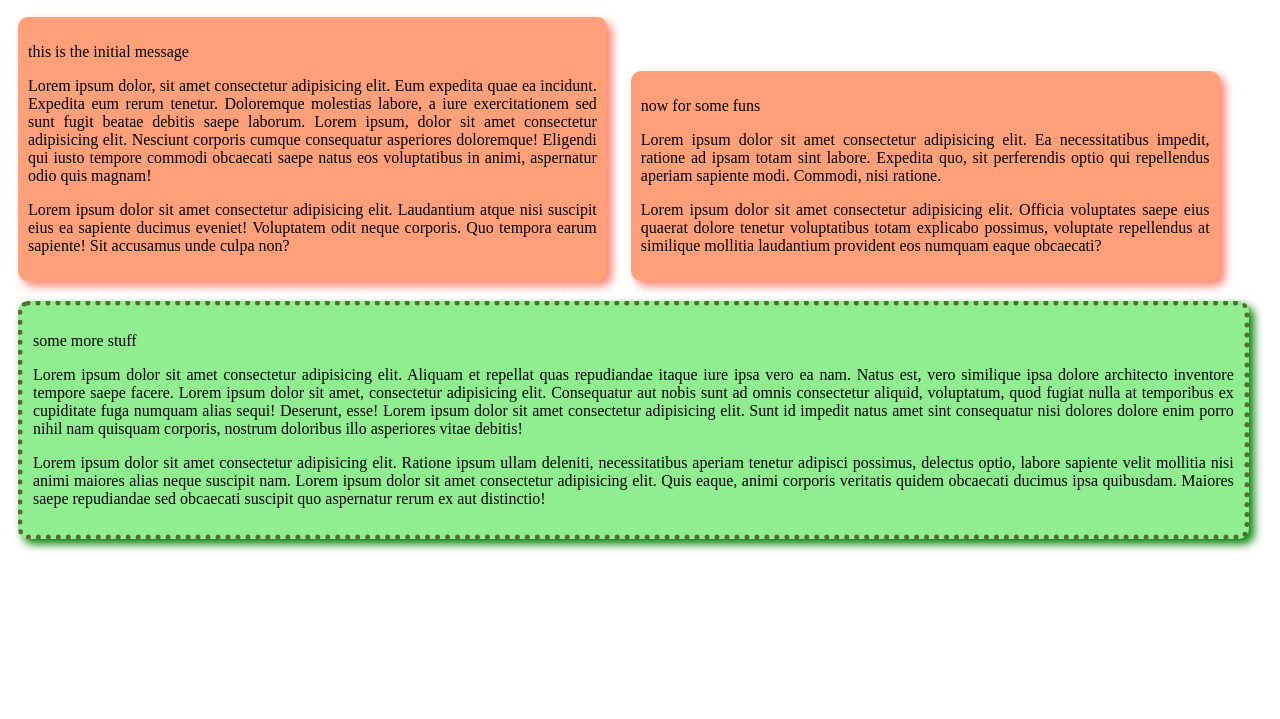
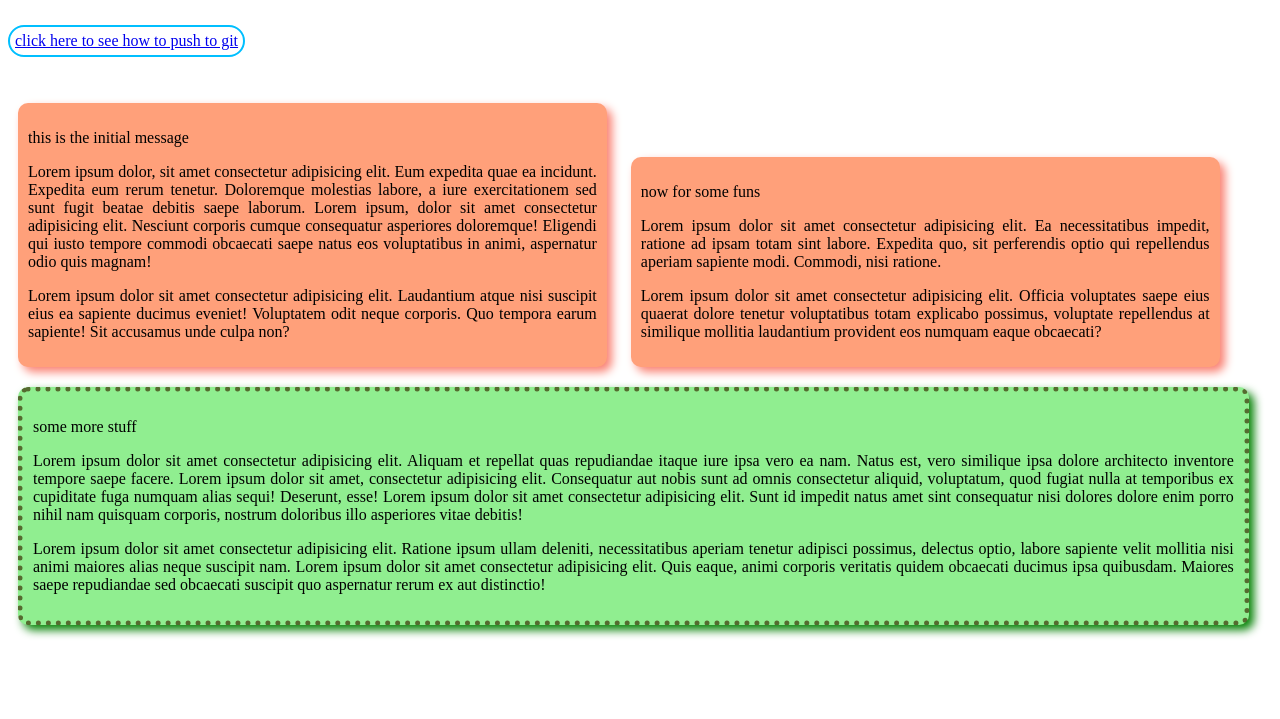
Before and after one commit to Ostitter-Anondo/another-repo, a plain HTML site: page index.html in a window 1280 px wide. Shown: the part 81-800 px from the top of the page. Drawn offline with Linux system fonts and the light colour scheme.

Commit message:
linked the pges

```diff
--- a/index.html
+++ b/index.html
@@ -7,7 +7,10 @@
     <link rel="stylesheet" href="styles/style.css">
 </head>
 <body>
-    <h1 class="headline">Heres' a new repo</h1><br>
+    <h1 class="headline">Heres' a new repo</h1><br><br>
+    <div id="hehe">
+        <a class="butt" href="howto.html">click here to see how to push to git</a>
+    </div><br><br>
     <div>
         <p>this is the initial message</p>
         <p>
--- a/styles/style.css
+++ b/styles/style.css
@@ -8,10 +8,24 @@ div{
     box-shadow: 5px 5px 10px salmon;
     text-align: justify;
 }
+#hehe{
+    display: block;
+    padding: 0px;
+    margin: 0px;
+    width: 100%;
+    box-shadow: none;
+    background-color: white;
+}
 .headline{
     display: inline-block;
     background-color: lightpink;
     border-radius: 10px;
+}
+.butt{
+    display: inline-block;
+    padding: 5px;
+    border: 2px solid deepskyblue;
+    border-radius: 20px;
 }
 #funny{
     display: block;
```
